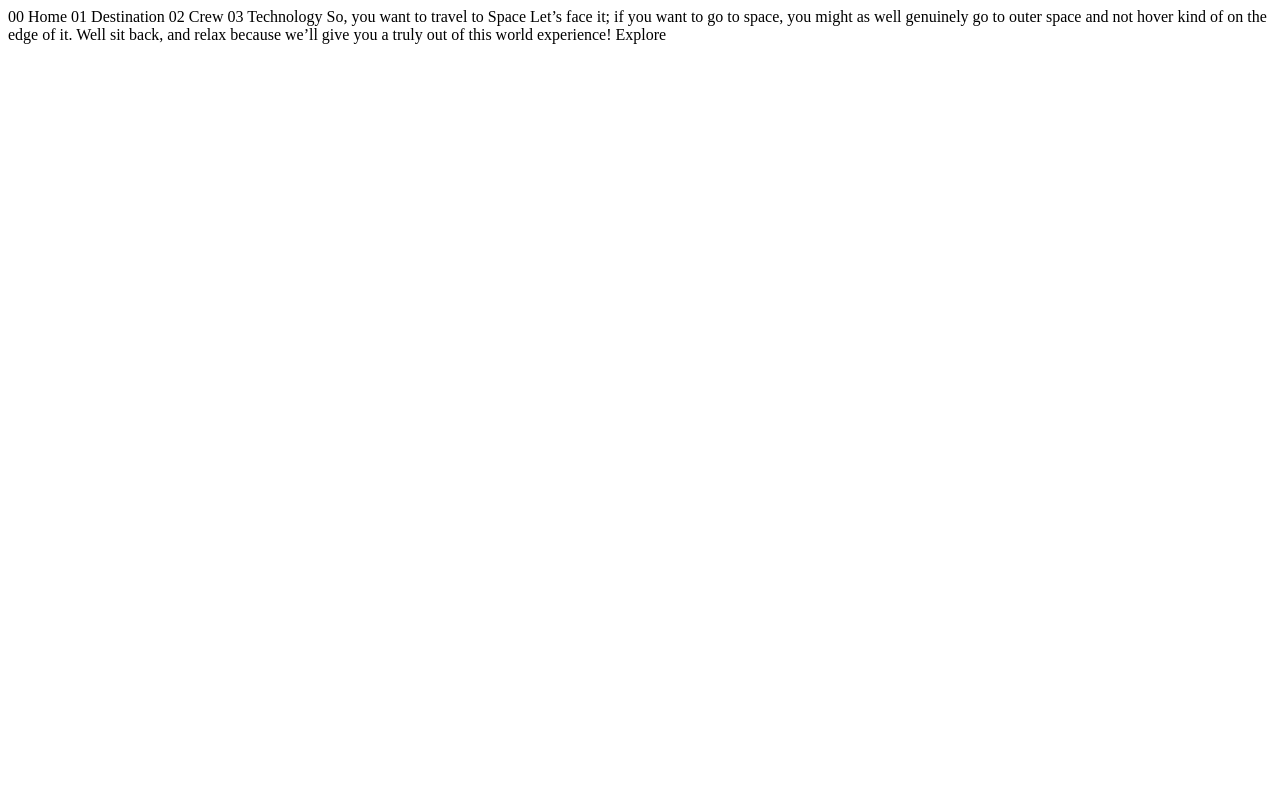
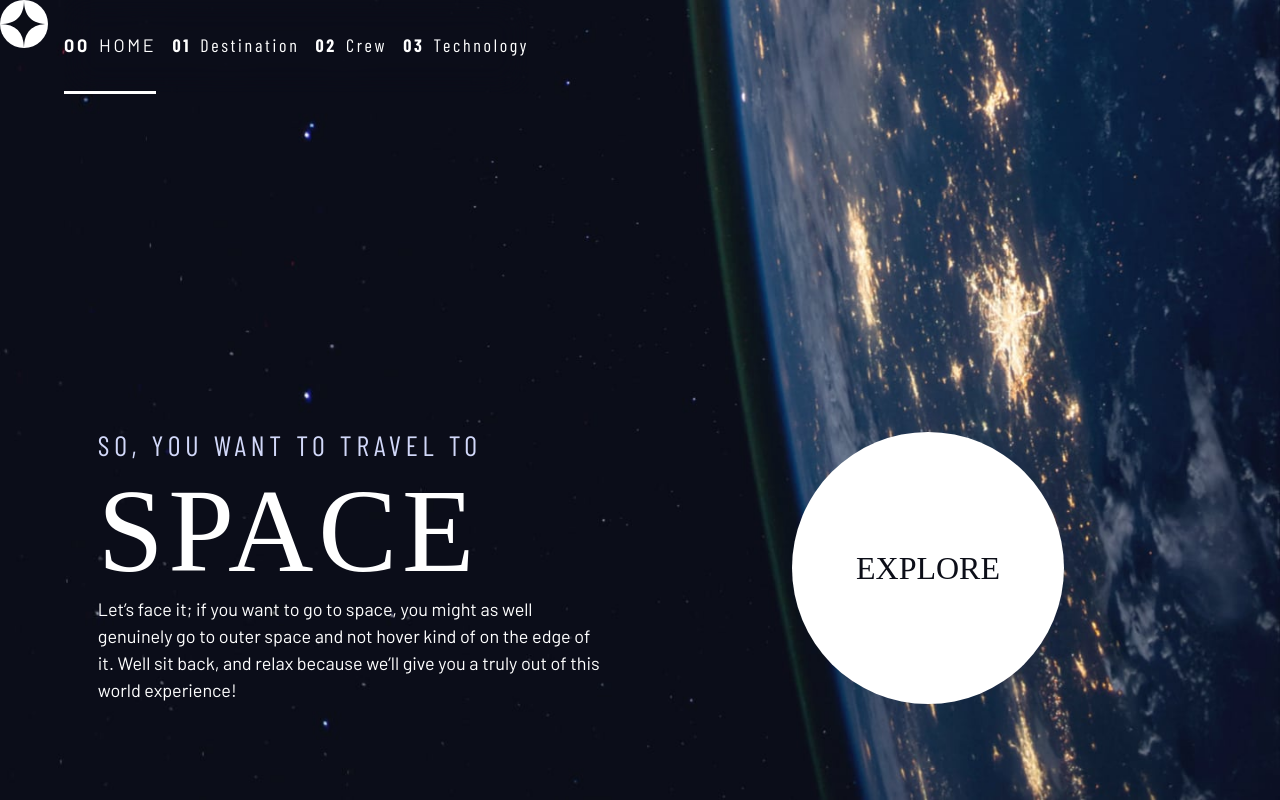
Before and after one commit to Noahsparkes/space-tourism-webpage, a plain HTML site: page space-tourism-website-main/starter-code/index.html in a window 1280 px wide. Drawn offline with nearby package versions, Linux system fonts and the light colour scheme; a web font is replaced by a local one.

Commit message:
mobile-first design with hamburger toggle start.

```diff
--- /dev/null
+++ b/index.js
@@ -0,0 +1,7 @@
+//Method 1
+const nav = document.querySelector(".primary-navigation");
+const navToggle = document.querySelector(".mobile-nav-toggle");
+
+navToggle.addEventListener("click", () => {
+  nav.classList.toggle("visible");
+})
--- a/space-tourism-website-main/starter-code/index.html
+++ b/space-tourism-website-main/starter-code/index.html
@@ -1,27 +1,93 @@
 <!DOCTYPE html>
 <html lang="en">
-<head>
-  <meta charset="UTF-8">
-  <meta name="viewport" content="width=device-width, initial-scale=1.0">
+  <head>
+    <meta charset="UTF-8" />
+    <meta name="viewport" content="width=device-width, initial-scale=1.0" />
 
-  <link rel="icon" type="image/png" sizes="32x32" href="./assets/favicon-32x32.png">
+    <link
+      rel="icon"
+      type="image/png"
+      sizes="32x32"
+      href="./assets/favicon-32x32.png"
+    />
+    <!-- Google fonts -->
+    <link rel="preconnect" href="https://fonts.googleapis.com" />
+    <link rel="preconnect" href="https://fonts.gstatic.com" crossorigin />
+    <link
+      href="https://fonts.googleapis.com/css2?family=Barlow+Condensed:wght@400;700&family=Bellefair&family=Barlow:wght@400;700&display=swap"
+      rel="stylesheet"
+    />
+    <!-- our custom CSS -->
+    <link rel="stylesheet" href="/the-design-system/index.css" />
 
-  <title>Frontend Mentor | Space tourism website</title>
-</head>
-<body>
+    <title>Frontend Mentor | Space tourism website</title>
+    <script src="/index.js" defer></script>
+  </head>
+  <body class="home">
+    <header class="primary-header flex">
+      <div>
+        <img
+          src="/space-tourism-website-main/starter-code/assets/shared/logo.svg"
+          alt="space tourisim logo"
+          class="logo"
+        />
+      </div>
+      <button class="mobile-nav-toggle" aria-controls="primary-navigation"><span class="sr-only" aria-expanded="false">menu</span></button>
+      <nav>
+        <ul id="primary-navigation" data-visible="false" class="primary-navigation underline-indicators flex">
+          <li class="active">
+            <a class="uppercase text-white letter-spacing-2" href="index.html"
+              ><span>00</span>Home</a
+            >
+          </li>
 
-  00 Home
-  01 Destination
-  02 Crew
-  03 Technology
+          <li class="underline-indicators">
+            <a
+              class="ff-sans-cond text-white letter-spacing-2"
+              href="destination.html"
+              ><span>01</span>Destination</a
+            >
+          </li>
 
-  So, you want to travel to
-  Space
-  Let’s face it; if you want to go to space, you might as well genuinely go to
-  outer space and not hover kind of on the edge of it. Well sit back, and relax
-  because we’ll give you a truly out of this world experience!
+          <li class="underline-indicators">
+            <a class="ff-sans-cond text-white letter-spacing-2" href="crew.html"
+              ><span>02</span>Crew</a
+            >
+          </li>
 
-  Explore
+          <li class="underline-indicators">
+            <a
+              class="ff-sans-cond text-white letter-spacing-2"
+              href="technology.html"
+              ><span>03</span>Technology</a
+            >
+          </li>
+        </ul>
+      </nav>
+    </header>
 
-</body>
+
+    <div class="grid-container grid-container--home">
+      <div>
+        <h1 class="text-accent fs-500 ff-sans-cond uppercase letter-spacing-1">
+          So, you want to travel to
+          <span class=" ds-block fs-900 ff-serif text-white">Space</span>
+        </h1>
+        <p>
+          Let’s face it; if you want to go to space, you might as well genuinely
+          go to outer space and not hover kind of on the edge of it. Well sit
+          back, and relax because we’ll give you a truly out of this world
+          experience!
+        </p>
+      </div>
+      <div>
+        <a
+          href="#"
+          class="large-button uppercase ff-serif  text-dark bg-white"
+          >Explore</a
+        >
+      </div>
+    </div>
+
+  </body>
 </html>
--- a/the-design-system/index.css
+++ b/the-design-system/index.css
@@ -9,14 +9,15 @@
     --clr-white: 0 0% 100%;
 
     /* font-sizes */
-    --fs-900: 9.375rem;
-    --fs-800: 6.25rem;
-    --fs-700: 3.5rem;
-    --fs-600: 2rem;
+    --fs-900: clamp(5rem, 8vw + 1rem, 9.375rem);
+    --fs-800: 3.5rem;
+    --fs-700: 1.5rem;
+    --fs-600: 1rem;
     --fs-500: 1.75rem;
-    --fs-400: 1.125rem;
+    --fs-400: 0.9375rem;
     --fs-300: 1rem;
     --fs-200: 0.875rem;
+
 
     /* font-families */
     --ff-serif: "Bellefair", serif;
@@ -24,6 +25,24 @@
     --ff-sans-normal: "Barlow", sans-serif;
 }
 
+@media(min-width:35em){
+    :root{
+    --fs-800:5rem;
+    --fs-700:2.5rem;
+    --fs-600:1.5rem;
+    --fs-400:1rem;
+    }
+}
+
+@media (min-width: 45em) {
+    :root{
+    /* font-sizes */
+    --fs-800: 6.25rem;
+    --fs-700: 3.5rem;
+    --fs-600: 2rem;
+    --fs-400: 1.125rem;
+    }
+}
 
 /* ------------------- */
 /* Reset               */
@@ -69,6 +88,9 @@ body {
     background-color: hsl(var(--clr-dark));
     line-height: 1.5;
     min-height: 100vh;
+    display: grid;
+    grid-template-rows: min-content 1fr;
+    overflow-x: hidden;
 }
 
 /* make images easier to work with */
@@ -116,6 +138,10 @@ select {
     gap: var(--gap, 1rem);
 }
 
+.ds-block{
+    display: block;
+}
+
 .flow>*:where(:not(:first-child)) {
     margin-top: var(--flow-space, 1rem);
 }
@@ -126,6 +152,44 @@ select {
     max-width: 80rem;
 }
 
+.grid-container{
+    text-align: center;
+   display: grid;
+   place-items: center;
+   padding-inline: 1rem;
+}
+
+.grid-container *{
+    max-width: 50ch ;
+}
+
+@media(min-width:45em){
+    .grid-container{
+        text-align: left;
+     column-gap: var(--container-gap, 2rem);
+     grid-template-columns: minmax(2rem, 1fr) repeat(2, minmax(0, 40rem)) minmax(2rem, 1fr);
+    }
+
+ .grid-container > *:first-child{
+    grid-column: 2;
+}
+
+
+.grid-container > *:last-child{
+    grid-column: 3;
+}
+
+.grid-container--home{
+    padding-bottom: 6rem;
+    align-items: end;
+}
+
+}
+
+
+
+
+
 .sr-only {
     position: absolute;
     width: 1px;
@@ -135,7 +199,6 @@ select {
     overflow: hidden;
     clip: rect(0, 0, 0, 0);
     white-space: nowrap;
-    /* added line */
     border: 0;
 }
 
@@ -253,9 +316,10 @@ select {
 /* ------------------- */
 
 .large-button {
+    font-size : 2rem;
     position: relative;
     z-index: 1;
-    display: grid;
+    display: inline-grid;
     place-items: center;
     padding: 0 2em;
     border-radius: 50%;
@@ -297,23 +361,80 @@ select {
 
 
 .primary-navigation {
-    --gap: 8rem;
     --underline-gap: 2rem;
     list-style: none;
     padding: 0;
     margin: 0;
+   background-color: hsl(var(--clr-white)/.04);
+   backdrop-filter: blur(1rem);
 }
+
+.mobile-nav-toggle {
+    display: none;
+}
+
+/* for unsuppoerted browsers */
+@supports(backdrop-filter: blur(1rem)) {
+    .primary-navigation {
+        background: hsl(var(--clr-white)/.0.4);
+        backdrop-filter: blur(1rem);
+    }
+}
+
+@media(max-width: 35rem) {
+
+    .primary-navigation {
+        --underline-gap: .5rem;
+        position:fixed;
+        z-index: 1000;
+        inset: 0 0 0 30%;
+        list-style: none;
+        padding: min(20rem, 15vh) 2rem;
+        margin: 0;
+        flex-direction: column;
+        transform: translateX(100%);
+    }
+    .primary-navigation.underline-indicators > .active{
+        border: 0;
+    }
+
+    .primary-navigation.visible {
+        transform: translateX(0);
+      }
+/*
+    .primary-navigation [data-visible ="true"]{
+        transform: translateX(0);
+
+    } */
+
+
+    .mobile-nav-toggle {
+        display: block;
+        position: absolute;
+        z-index: 2000;
+        top: 2rem;
+        right: 2rem;
+        background:transparent;
+        background-image: url(/space-tourism-website-main/starter-code/assets/shared/icon-hamburger.svg);
+        background-repeat: no-repeat;
+        width:1.5rem;
+        aspect-ratio: 1;
+        border: 0;
+    }
+}
+
+
 
 .primary-navigation a {
     text-decoration: none;
 }
 
-.primary-navigation a>span {
+.primary-navigation a > span {
     font-weight: 700;
     margin-right: .5em;
 }
 
-.underline-indicators>.active,
+.underline-indicators > .active,
 .underline-indicators>[aria-selected="true"] {
     border-color: hsl(var(--clr-white) / 1);
     color: hsl(var(--clr-white) / 1);
@@ -373,6 +494,7 @@ select {
     border: 1px solid grey;
     color: hsl(var(--clr-white));
 
+
   }
 
    .number-indicators > *::after {
@@ -384,14 +506,8 @@ select {
      background: hsl(var(--clr-white) / .1);
     border-radius: 50%;
     opacity: 0;
-    /* transition: opacity 500ms linear, transform 750ms ease-in-out;  */
   }
 
-  .number-indicators > *:hover::after,
-  .number-indicators > *:focus::after {
-    opacity: 0;
-    /* hover-state */
-  }
 
   .number-indicators > *:hover,
   .number-indicators > *:focus {
@@ -400,7 +516,42 @@ select {
     color: black;
   }
 
+
+  .number-indicators > *:hover::after,
+  .number-indicators > *:focus::after {
+   box-shadow: 0 0 10px 5px hsl(var(--clr-white)) !important ;
+}
+
+
   .number-indicators > [aria-selected="true"] {
     background-color: hsl(var(--clr-white) / 1);
     color: black;
   }
+
+/* ------------------------- */
+/* Page Specific  Backgrounds*/
+/* ------------------------- */
+
+body{
+    background-size: cover;
+    background-position:bottom-center;
+}
+
+/* Home */
+
+.home{
+
+    background-image:url(/space-tourism-website-main/starter-code/assets/home/background-home-mobile.jpg);
+}
+
+@media(min-width:35rem) {
+    .home{
+        background-position: center center;
+        background-image: url(/space-tourism-website-main/starter-code/assets/home/background-home-tablet.jpg);
+    }
+}
+@media(min-width:45rem) {
+    .home{
+        background-image: url(/space-tourism-website-main/starter-code/assets/home/background-home-desktop.jpg);
+    }
+}
```
